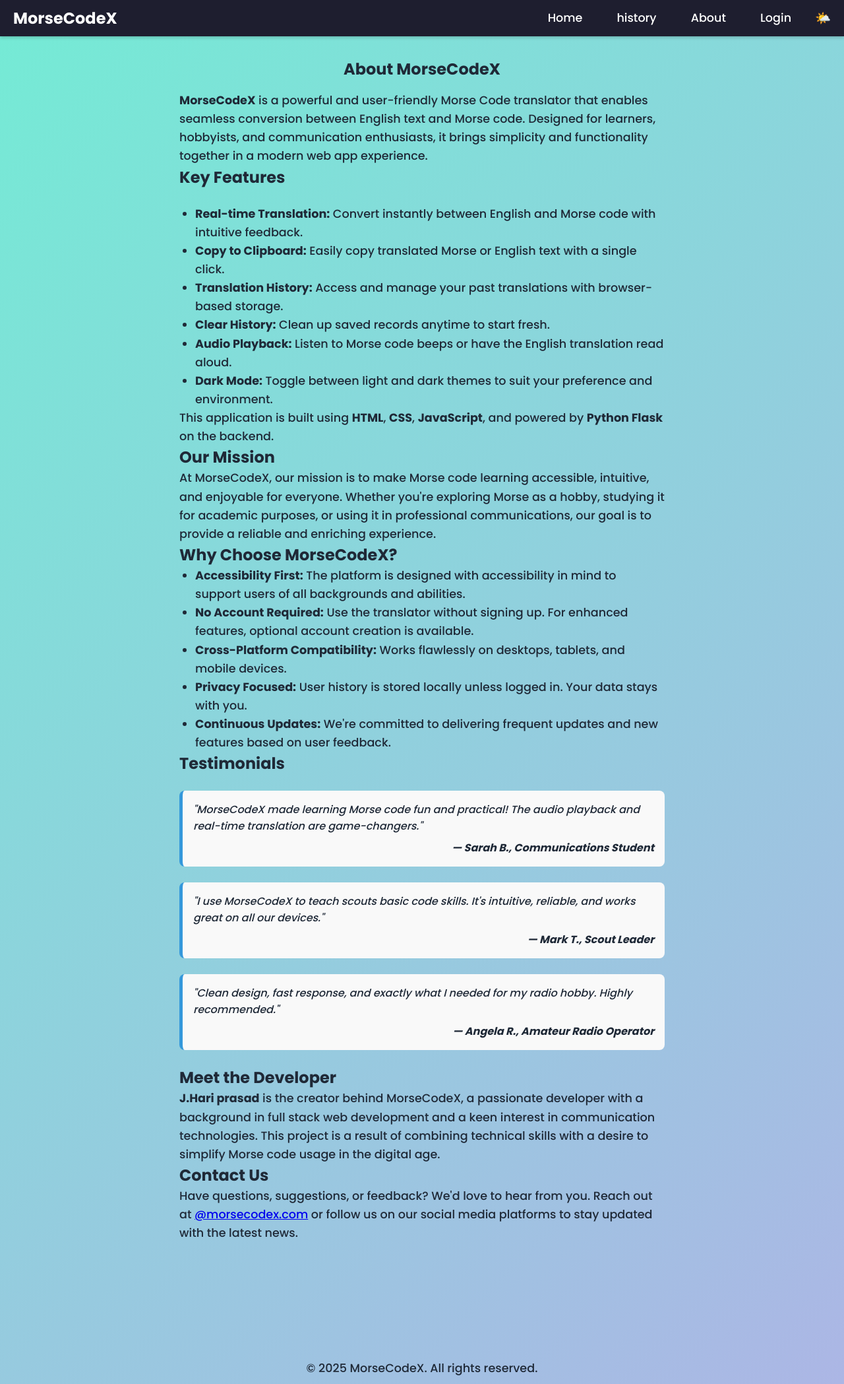
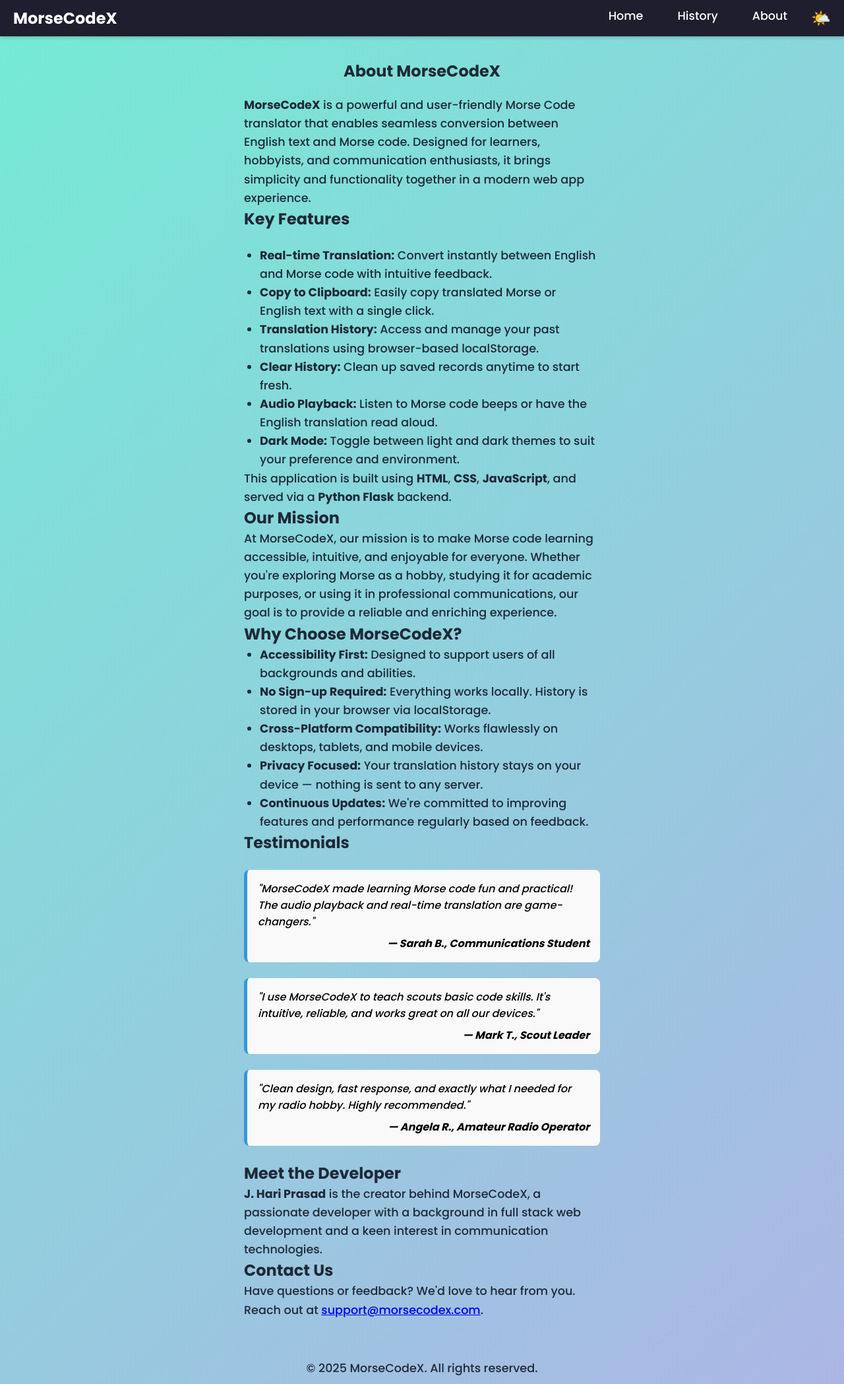
Before and after one commit to Hariii-18/Morse-code-translator, a Flask app: page /about in a window 1280 px wide. Shown: the whole page at 66% size. Run offline with Flask 3, Linux system fonts and the light colour scheme.

Commit message:
finishing of the website has been done , no more changes is going to be done

```diff
--- a/app.py
+++ b/app.py
@@ -54,14 +54,6 @@ def about():
 def history():
     return render_template('history.html')
 
-@app.route('/login')
-def login():
-    return render_template('login.html')
-
-@app.route('/signup')
-def signup():
-    return render_template('signup.html')
-
 @app.route('/translate', methods=['POST'])
 def translate():
     data = request.get_json()
@@ -69,6 +61,5 @@ def translate():
     result = auto_translate(text)
     return jsonify({'result': result})
 
-
 if __name__ == '__main__':
     app.run(debug=True)
--- a/static/script.js
+++ b/static/script.js
@@ -32,7 +32,7 @@ function translateText() {
 
 // COPY TO CLIPBOARD
 function copyToClipboard() {
-  const output = document.getElementById('output')?.innerText;
+  const output = document.getElementById('output')?.innerText?.trim();
   if (!output) return;
 
   navigator.clipboard.writeText(output)
@@ -51,7 +51,12 @@ function updateHistory(input, result) {
   }
 
   let history = JSON.parse(localStorage.getItem('translationHistory')) || [];
+
+  // Prevent duplicates and limit to 50 items
+  history = history.filter(item => item !== itemText);
   history.unshift(itemText);
+  history = history.slice(0, 50);
+
   localStorage.setItem('translationHistory', JSON.stringify(history));
 }
 
@@ -66,6 +71,7 @@ function createHistoryItem(text) {
   const delBtn = document.createElement('button');
   delBtn.textContent = 'delete';
   delBtn.className = 'delete-button';
+  delBtn.setAttribute('aria-label', 'Delete this history entry');
   delBtn.onclick = function () {
     li.remove();
     deleteHistoryItem(text);
@@ -106,7 +112,7 @@ function clearHistory() {
 
 // PLAY MORSE
 function playMorse(morse) {
-  stopAudio(); // Clear any previous audio
+  stopAudio(); // Clear previous audio
 
   const dotDuration = 100;
   const dashDuration = dotDuration * 3;
@@ -115,7 +121,13 @@ function playMorse(morse) {
   isPlaying = true;
   document.getElementById('stopButton').style.display = 'inline';
 
-  audioContext = new (window.AudioContext || window.webkitAudioContext)();
+  try {
+    audioContext = new (window.AudioContext || window.webkitAudioContext)();
+  } catch (err) {
+    alert("Audio playback is not supported or blocked by the browser.");
+    return;
+  }
+
   let time = audioContext.currentTime;
 
   function scheduleBeep(duration) {
@@ -143,18 +155,14 @@ function playMorse(morse) {
   }
 
   const hideButtonDelay = (time - audioContext.currentTime) * 1000;
-  const timeoutId = setTimeout(() => {
-    stopAudio();
-  }, hideButtonDelay);
+  const timeoutId = setTimeout(() => stopAudio(), hideButtonDelay);
   scheduledStops.push({ stop: () => clearTimeout(timeoutId) });
 }
 
 // PLAY TEXT or MORSE
 function playCurrentMorse() {
-  const output = document.getElementById('output')?.innerText.trim();
-  if (!output) return;
-
-  if (isPlaying) return;
+  const output = document.getElementById('output')?.innerText?.trim();
+  if (!output || isPlaying) return;
 
   if (currentMode === 'morse') {
     playMorse(output);
@@ -179,7 +187,7 @@ function stopAudio() {
     scheduledStops.forEach(obj => {
       try {
         if (typeof obj.stop === 'function') obj.stop();
-      } catch (e) { }
+      } catch (e) {}
     });
     audioContext.close();
     audioContext = null;
@@ -193,8 +201,7 @@ function stopAudio() {
   document.getElementById('stopButton').style.display = 'none';
 }
 
-
-// copy history button in history page
+// COPY ENTIRE HISTORY
 function copyAllHistory() {
   const history = JSON.parse(localStorage.getItem('translationHistory')) || [];
   if (history.length === 0) {
--- a/static/style.css
+++ b/static/style.css
@@ -15,22 +14,33 @@ body {
   overflow-x: hidden;
 }
 
+body {
+  font-family: 'Segoe UI', sans-serif;
+  background: var(--bg);
+  color: var(--text);
+  display: flex;
+  flex-direction: column;
+  min-height: 100vh;
+}
+
 main {
   flex: 1;
 }
 
-/* Navbar container */
+/* Navbar */
 .navbar {
+  position: fixed;
   background-color: #1e1e2f;
   color: white;
   padding: 10px 20px;
   display: flex;
-  flex-wrap: wrap;
+  /* flex-wrap: wrap; */
   justify-content: space-between;
   align-items: center;
   font-family: 'Segoe UI', sans-serif;
   box-shadow: 0 2px 5px rgba(0, 0, 0, 0.2);
   width: 100%;
+  z-index: 1000;
 }
 
 .logo {
@@ -59,11 +69,18 @@ main {
 }
 
 .theme-toggle {
-  background: none;
+  background: transparent;
   border: none;
+  font-size: 24px;
+  cursor: pointer;
+  transition: transform 0.2s ease-in-out;
+  padding: 0;
+  margin: 0;
   color: white;
-  font-size: 1.2rem;
-  cursor: pointer;
+}
+
+.theme-toggle:hover {
+  transform: scale(1.2);
 }
 
 /* CSS Variables */
@@ -94,6 +112,7 @@ body.dark-mode {
   border-radius: 16px;
   transition: all 0.3s ease-in-out;
   margin: 20px auto;
+  padding-top: 50px;
 }
 
 h1 {
@@ -154,26 +176,11 @@ ul#historyList {
 }
 
 ul#historyList li {
-  /* margin-bottom: 6px;
-  padding: 6px; */
   border-bottom: 1px solid var(--border);
   font-size: 14px;
 }
 
-.theme-toggle {
-  background: transparent;
-  border: none;
-  font-size: 24px;
-  cursor: pointer;
-  transition: transform 0.2s ease-in-out;
-  padding: 0;
-  margin: 0;
-}
-
-.theme-toggle:hover {
-  transform: scale(1.2);
-}
-
+/* Toggle Switch */
 .toggle-wrapper {
   margin-top: 20px;
   display: flex;
@@ -230,38 +237,16 @@ input:checked+.slider:before {
   font-size: 14px;
 }
 
-.header {
-  display: flex;
-  justify-content: space-between;
-  align-items: center;
-  margin-bottom: 20px;
-}
-
+/* Footer */
 footer {
   text-align: center;
   padding: 10px 0;
   width: 100%;
 }
 
-/* THIS IS FOR ABOUT PAGE */
-
-.theme-toggle {
-  background: none;
-  border: none;
-  color: white;
-  font-size: 1.2rem;
-  cursor: pointer;
-}
-
-.container {
-  padding: 2rem;
-  max-width: 800px;
-  margin: auto;
-}
-
-h1 {
-  text-align: center;
-  margin-bottom: 1rem;
+/* About Page */
+.about {
+  padding-top: 20px;
 }
 
 p,
@@ -371,16 +336,7 @@ body {
   font-size: 10px;
 }
 
-/* buttons styling */
-button {
-  margin: 5px 0;
-  padding: 6px 12px;
-  font-size: 1rem;
-  cursor: pointer;
-}
-
-/*  history page buttons styling */
-
+/* History Header */
 .history-header {
   display: flex;
   justify-content: space-between;
@@ -493,26 +371,32 @@ ul#historyList {
   margin: 1.5em 0;
   font-style: italic;
   border-radius: 8px;
+  color: #000;
+  /* text color for light mode */
 }
 
 .testimonial-author {
   margin-top: 0.5em;
   font-weight: bold;
   text-align: right;
+  color: #000;
+  /* text color for light mode */
 }
 
-.about-image {
-  width: 100%;
-  max-width: 600px;
-  display: block;
-  margin: 2em auto;
-  border-radius: 12px;
-  box-shadow: 0 4px 12px rgba(0, 0, 0, 0.1);
+/* Dark mode */
+.dark-mode .testimonial {
+  background: #000;
+  color: #fff;
+  border-left: 5px solid #3498db;
 }
 
-.fade-in {
+.dark-mode .testimonial-author {
+  color: #fff;
+}
+
+/* .fade-in {
   animation: fadeIn 1.5s ease-in-out;
-}
+} */
 
 @keyframes fadeIn {
   from {
--- a/templates/about.html
+++ b/templates/about.html
@@ -2,16 +2,13 @@
 <html lang="en">
 
 <head>
-  <meta charset="UTF-8">
-  <meta name="viewport" content="width=device-width, initial-scale=1.0">
+  <meta charset="UTF-8" />
+  <meta name="viewport" content="width=device-width, initial-scale=1.0" />
   <title>About | MorseCodeX</title>
   <link rel="stylesheet" href="/static/style.css" />
-  <link rel="icon" href="/static/favicon.ico" type="image/x-icon">
+  <link rel="icon" href="/static/favicon.ico" type="image/x-icon" />
   <meta name="description"
-    content="Learn more about MorseCodeX, a real-time Morse Code translator with audio, history, and dark mode features.">
-  <style>
-
-  </style>
+    content="Learn more about MorseCodeX, a real-time Morse Code translator with audio, history, and dark mode features." />
 </head>
 
 <body>
@@ -27,9 +24,8 @@
 
     <ul class="nav-links">
       <li><a href="/">Home</a></li>
-      <li><a href="/history">history</a></li>
+      <li><a href="/history">History</a></li>
       <li><a href="/about">About</a></li>
-      <li><a href="/login">Login</a></li>
       <li>
         <button class="theme-toggle" onclick="toggleTheme()" aria-label="Toggle dark mode">
           <span id="themeIcon">🌤️</span>
@@ -39,10 +35,9 @@
   </nav>
 
   <!-- Main Content -->
-  <main class="container fade-in">
+  <main id="box" class="container fade-in">
     <section class="about">
       <h1>About MorseCodeX</h1>
-      <!-- <img src="/static/images/morse-illustration.jpg" alt="Illustration of Morse Code translation" class="about-image"> -->
 
       <p><strong>MorseCodeX</strong> is a powerful and user-friendly Morse Code translator that enables seamless
         conversion between English text and Morse code. Designed for learners, hobbyists, and communication enthusiasts,
@@ -53,8 +48,8 @@
         <li><strong>Real-time Translation:</strong> Convert instantly between English and Morse code with intuitive
           feedback.</li>
         <li><strong>Copy to Clipboard:</strong> Easily copy translated Morse or English text with a single click.</li>
-        <li><strong>Translation History:</strong> Access and manage your past translations with browser-based storage.
-        </li>
+        <li><strong>Translation History:</strong> Access and manage your past translations using browser-based
+          localStorage.</li>
         <li><strong>Clear History:</strong> Clean up saved records anytime to start fresh.</li>
         <li><strong>Audio Playback:</strong> Listen to Morse code beeps or have the English translation read aloud.</li>
         <li><strong>Dark Mode:</strong> Toggle between light and dark themes to suit your preference and environment.
@@ -62,7 +57,7 @@
       </ul>
 
       <p class="tech-stack">This application is built using <strong>HTML</strong>, <strong>CSS</strong>,
-        <strong>JavaScript</strong>, and powered by <strong>Python Flask</strong> on the backend.
+        <strong>JavaScript</strong>, and served via a <strong>Python Flask</strong> backend.
       </p>
 
       <h2>Our Mission</h2>
@@ -72,16 +67,15 @@
 
       <h2>Why Choose MorseCodeX?</h2>
       <ul>
-        <li><strong>Accessibility First:</strong> The platform is designed with accessibility in mind to support users
-          of all backgrounds and abilities.</li>
-        <li><strong>No Account Required:</strong> Use the translator without signing up. For enhanced features, optional
-          account creation is available.</li>
+        <li><strong>Accessibility First:</strong> Designed to support users of all backgrounds and abilities.</li>
+        <li><strong>No Sign-up Required:</strong> Everything works locally. History is stored in your browser via
+          localStorage.</li>
         <li><strong>Cross-Platform Compatibility:</strong> Works flawlessly on desktops, tablets, and mobile devices.
         </li>
-        <li><strong>Privacy Focused:</strong> User history is stored locally unless logged in. Your data stays with you.
-        </li>
-        <li><strong>Continuous Updates:</strong> We're committed to delivering frequent updates and new features based
-          on user feedback.</li>
+        <li><strong>Privacy Focused:</strong> Your translation history stays on your device — nothing is sent to any
+          server.</li>
+        <li><strong>Continuous Updates:</strong> We're committed to improving features and performance regularly based
+          on feedback.</li>
       </ul>
 
       <h2>Testimonials</h2>
@@ -101,14 +95,13 @@
       </div>
 
       <h2>Meet the Developer</h2>
-      <p><strong>J.Hari prasad</strong> is the creator behind MorseCodeX, a passionate developer with a background in
-        full stack web development and a keen interest in communication technologies. This project is a result of
-        combining technical skills with a desire to simplify Morse code usage in the digital age.</p>
+      <p><strong>J. Hari Prasad</strong> is the creator behind MorseCodeX, a passionate developer with a background in
+        full stack web development and a keen interest in communication technologies.</p>
 
       <h2>Contact Us</h2>
-      <p>Have questions, suggestions, or feedback? We'd love to hear from you. Reach out at <a
-          href="mailto:support@morsecodex.com">@morsecodex.com</a> or follow us on our social media platforms to stay
-        updated with the latest news.</p>
+      <p>Have questions or feedback? We'd love to hear from you. Reach out at
+        <a href="mailto:support@morsecodex.com">support@morsecodex.com</a>.
+      </p>
     </section>
   </main>
 
@@ -117,6 +110,7 @@
       <p>&copy; 2025 MorseCodeX. All rights reserved.</p>
     </div>
   </footer>
+
   <script src="/static/script.js"></script>
 </body>
 
```
Also changed, not shown: other parts of static/style.css (+49 -111 lines), templates/history.html (+14 -37 lines), templates/index.html (+15 -12 lines), templates/login.html (deleted, +0 -70 lines), templates/signup.html (deleted, +0 -72 lines).
